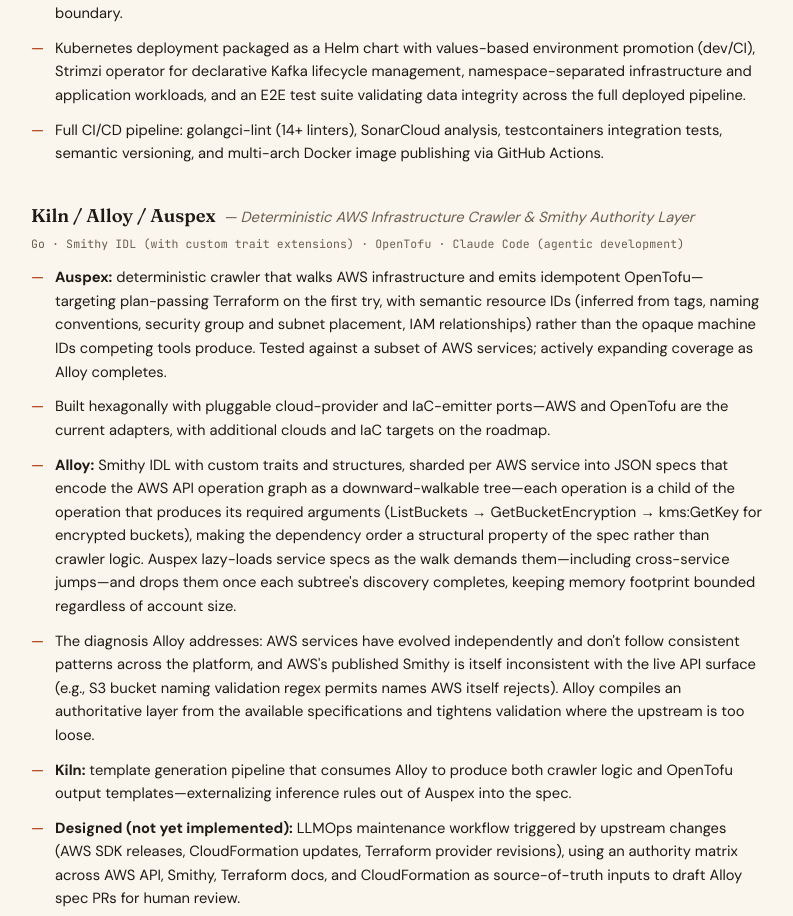
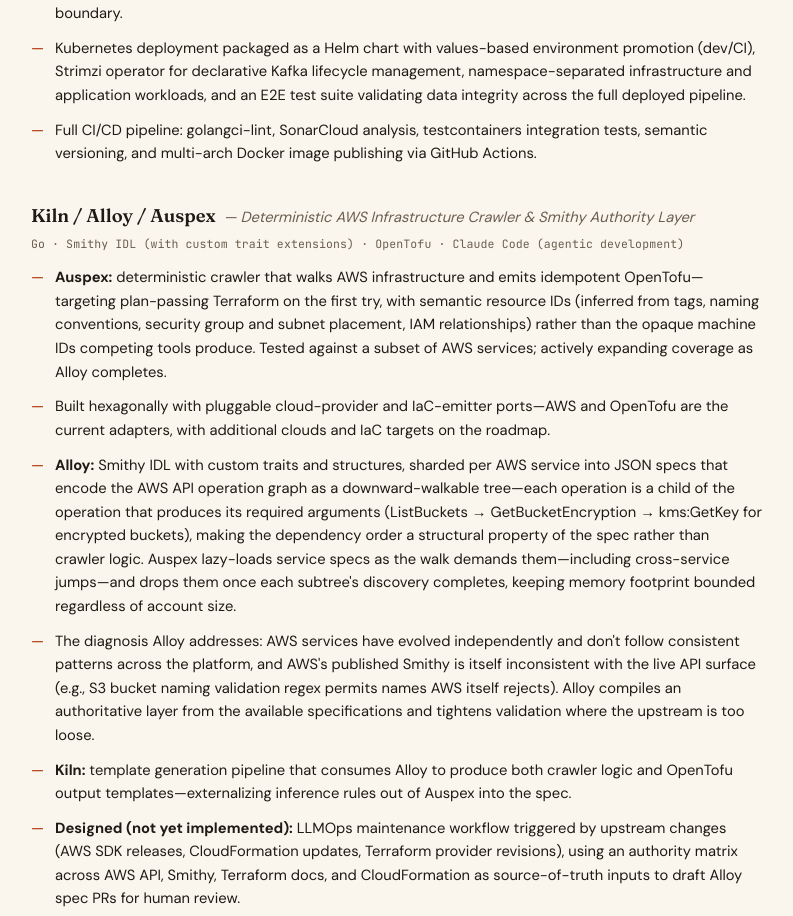
Before and after one commit to couchcryptid/couchcryptid.github.io, a plain HTML site: page index.html in a window 1280 px wide. Shown: the part 4125-5041 px from the top of the page, without its empty margins (261-1054 px from the left). Drawn offline with Linux system fonts and the light colour scheme.

Commit message:
resume: drop linter count from storm pipeline bullet

```diff
--- a/index.html
+++ b/index.html
@@ -614,7 +614,7 @@
       <li>Multi-service weather data processing system across five repositories: TypeScript data collection service (NOAA → Kafka), Go ETL service for data transformation, Go GraphQL API with PostgreSQL persistence and embedded migrations, and a shared Go library.</li>
       <li>Designed Kafka-based event pipeline with consumer-defined interfaces, domain-pure transformation logic, schema-first GraphQL API with query protection, and structured error handling at each service boundary.</li>
       <li>Kubernetes deployment packaged as a Helm chart with values-based environment promotion (dev/CI), Strimzi operator for declarative Kafka lifecycle management, namespace-separated infrastructure and application workloads, and an E2E test suite validating data integrity across the full deployed pipeline.</li>
-      <li>Full CI/CD pipeline: golangci-lint (14+ linters), SonarCloud analysis, testcontainers integration tests, semantic versioning, and multi-arch Docker image publishing via GitHub Actions.</li>
+      <li>Full CI/CD pipeline: golangci-lint, SonarCloud analysis, testcontainers integration tests, semantic versioning, and multi-arch Docker image publishing via GitHub Actions.</li>
     </ul>
   </div>
 
```
Also changed, not shown: 1 other file.
